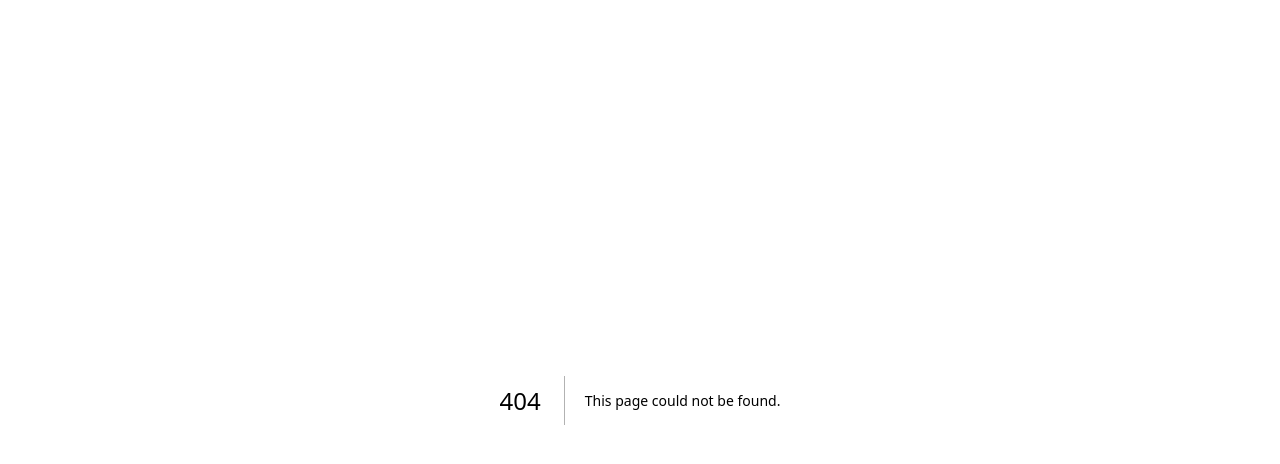
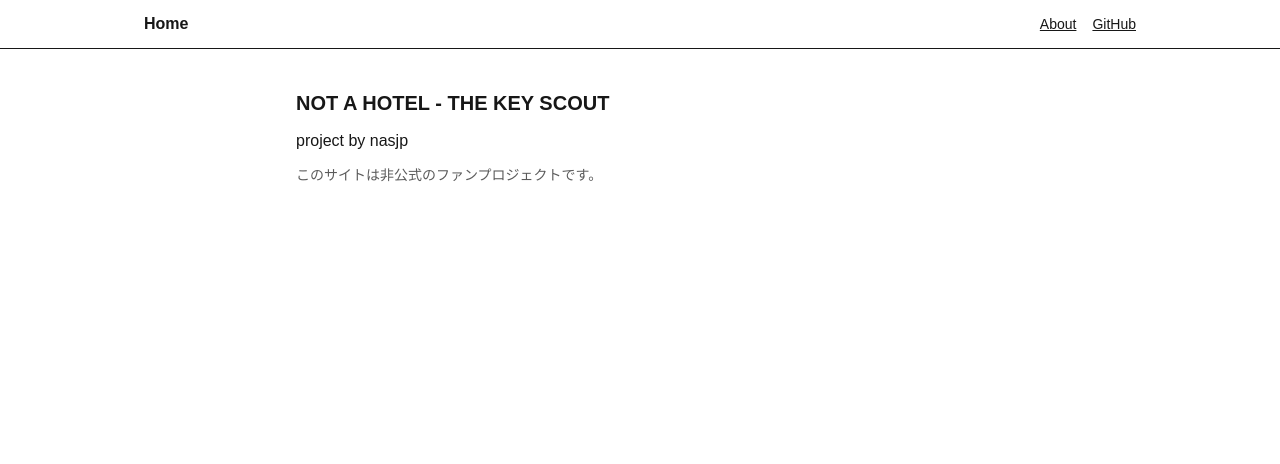
Before and after one commit to nasjp/nah-key-scout, a Next.js app: page /about in a window 1280 px wide. Before the commit this address had no page. Shown: the top 464 px of the page. Built offline with nearby package versions, Linux system fonts and the light colour scheme.

Commit message:
chore(ui): remove project title from pages and add About page\n\n- layout: replace header label with Home, add About link\n- page: remove project title/footer copy from list page\n- about: add page with project title, author, and disclaimer

```diff
--- /dev/null
+++ b/src/app/about/page.tsx
@@ -0,0 +1,13 @@
+export const revalidate = 300;
+
+export default function About() {
+  return (
+    <div className="max-w-3xl mx-auto p-6 sm:p-10 flex flex-col gap-3">
+      <h1 className="text-xl font-bold">NOT A HOTEL - THE KEY SCOUT</h1>
+      <p>project by nasjp</p>
+      <p className="text-sm opacity-70">
+        このサイトは非公式のファンプロジェクトです。
+      </p>
+    </div>
+  );
+}
--- a/src/app/layout.tsx
+++ b/src/app/layout.tsx
@@ -1,4 +1,5 @@
 import type { Metadata } from "next";
+import Link from "next/link";
 import "./globals.css";
 
 export const metadata: Metadata = {
@@ -13,7 +14,29 @@
 }>) {
   return (
     <html lang="ja">
-      <body className="antialiased">{children}</body>
+      <body className="antialiased">
+        <header className="border-b bg-white/5">
+          <div className="max-w-5xl mx-auto px-4 py-3 flex items-center justify-between">
+            <Link href="/" className="font-semibold">
+              Home
+            </Link>
+            <nav className="flex items-center gap-4 text-sm">
+              <Link href="/about" className="underline">
+                About
+              </Link>
+              <a
+                href="https://github.com/kolumoana/nasjp"
+                target="_blank"
+                rel="noreferrer"
+                className="underline"
+              >
+                GitHub
+              </a>
+            </nav>
+          </div>
+        </header>
+        {children}
+      </body>
     </html>
   );
 }
--- a/src/app/page.tsx
+++ b/src/app/page.tsx
@@ -48,17 +48,7 @@
 
   return (
     <div className="font-sans grid grid-rows-[auto_1fr_auto] items-start justify-items-stretch min-h-screen p-6 sm:p-10 gap-6">
-      <header className="row-start-1 flex flex-col gap-2 sm:flex-row sm:items-baseline sm:justify-between">
-        <div className="flex flex-col gap-1">
-          <h1 className="text-xl font-bold">NOT A HOTEL - THE KEY SCOUT</h1>
-          <p className="text-sm opacity-70">
-            project by{" "}
-            <a className="underline" href="http://github.com/kolumoana/nasjp">
-              nasjp
-            </a>
-          </p>
-        </div>
-      </header>
+      <header className="row-start-1" />
 
       {missingApiKey ? (
         <main className="row-start-2">
@@ -163,9 +153,7 @@
         </main>
       )}
 
-      <footer className="row-start-3 text-center text-xs opacity-60">
-        このサイトは非公式のファンプロジェクトです。
-      </footer>
+      <footer className="row-start-3" />
     </div>
   );
 }
```
